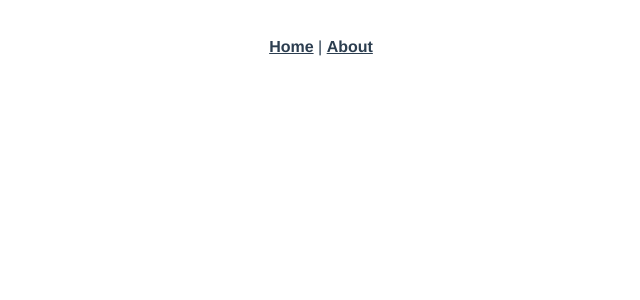
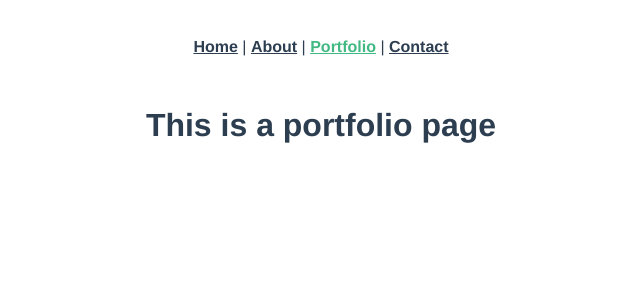
Before and after one commit to ksentak/vue-portfolio-kjs, a Vue app in the folder client/: page /portfolio in a window 1280 px wide. Shown: the top 300 px of the page, without its empty margins (319-959 px from the left). Built offline with nearby package versions, Linux system fonts and the light colour scheme.

Commit message:
add portfolio and contact pages to routing

```diff
--- a/client/src/App.vue
+++ b/client/src/App.vue
@@ -2,7 +2,9 @@
   <div id="app">
     <div id="nav">
       <router-link to="/">Home</router-link> |
-      <router-link to="/about">About</router-link>
+      <router-link to="/about">About</router-link> |
+      <router-link to="/portfolio">Portfolio</router-link> |
+      <router-link to="/contact">Contact</router-link>
     </div>
     <router-view />
   </div>
--- a/client/src/router/index.js
+++ b/client/src/router/index.js
@@ -1,30 +1,48 @@
-import Vue from "vue";
-import VueRouter from "vue-router";
-import Home from "../views/Home.vue";
+import Vue from 'vue';
+import VueRouter from 'vue-router';
+import Home from '../views/Home.vue';
 
 Vue.use(VueRouter);
 
 const routes = [
   {
-    path: "/",
-    name: "Home",
-    component: Home
+    path: '/',
+    name: 'Home',
+    component: Home,
   },
   {
-    path: "/about",
-    name: "About",
+    path: '/about',
+    name: 'About',
     // route level code-splitting
     // this generates a separate chunk (about.[hash].js) for this route
     // which is lazy-loaded when the route is visited.
     component: () =>
-      import(/* webpackChunkName: "about" */ "../views/About.vue")
-  }
+      import(/* webpackChunkName: "about" */ '../views/About.vue'),
+  },
+  {
+    path: '/portfolio',
+    name: 'Portfolio',
+    // route level code-splitting
+    // this generates a separate chunk (about.[hash].js) for this route
+    // which is lazy-loaded when the route is visited.
+    component: () =>
+      import(/* webpackChunkName: "portfolio" */ '../views/Portfolio.vue'),
+  },
+  {
+    path: '/contact',
+    name: 'Contact',
+    // route level code-splitting
+    // this generates a separate chunk (about.[hash].js) for this route
+    // which is lazy-loaded when the route is visited.
+    component: () =>
+      import(/* webpackChunkName: "contact" */ '../views/Contact.vue'),
+  },
 ];
 
 const router = new VueRouter({
-  mode: "history",
+  mode: 'history',
   base: process.env.BASE_URL,
-  routes
+  routes,
 });
 
 export default router;
--- /dev/null
+++ b/client/src/views/Contact.vue
@@ -0,0 +1,5 @@
+<template>
+	<div class="contact">
+		<h1>This is a contact page</h1>
+	</div>
+</template>
--- a/client/src/views/Home.vue
+++ b/client/src/views/Home.vue
@@ -1,18 +1,18 @@
 <template>
-  <div class="home">
-    <img alt="Vue logo" src="../assets/logo.png" />
-    <HelloWorld msg="Welcome to Your Vue.js App" />
-  </div>
+	<div class="home">
+		<img alt="Vue logo" src="../assets/logo.png" />
+		<HelloWorld msg="Welcome to Your Vue.js App" />
+	</div>
 </template>
 
 <script>
 // @ is an alias to /src
-import HelloWorld from "@/components/HelloWorld.vue";
+import HelloWorld from '@/components/HelloWorld.vue';
 
 export default {
-  name: "Home",
-  components: {
-    HelloWorld
-  }
+	name: 'Home',
+	components: {
+		HelloWorld,
+	},
 };
 </script>
--- /dev/null
+++ b/client/src/views/Portfolio.vue
@@ -0,0 +1,5 @@
+<template>
+	<div class="portfolio">
+		<h1>This is a portfolio page</h1>
+	</div>
+</template>
```
